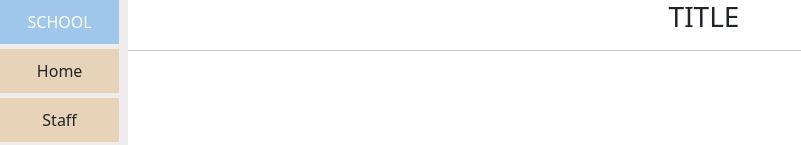
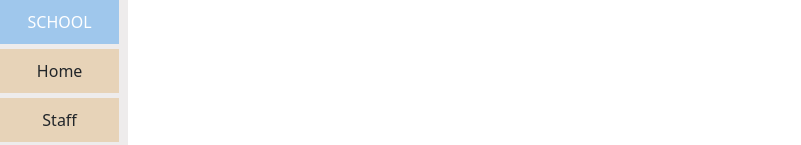
Before and after one commit to kalungirasuli/school_interface, a React (Vite) app: page / in a window 1280 px wide. Shown: the top 145 px of the page, without its empty margins (0-801 px from the left). Built offline with nearby package versions, Linux system fonts and the light colour scheme.

Commit message:
students update

```diff
--- a/src/App.jsx
+++ b/src/App.jsx
@@ -16,9 +16,6 @@ function App() {
     <div className="main">
     <Nav />
     <div className="view">
-      <h3> TITLE</h3>
-
-      <hr />
 
       {/* <h3> Staff</h3>
       <hr /> */}
```
